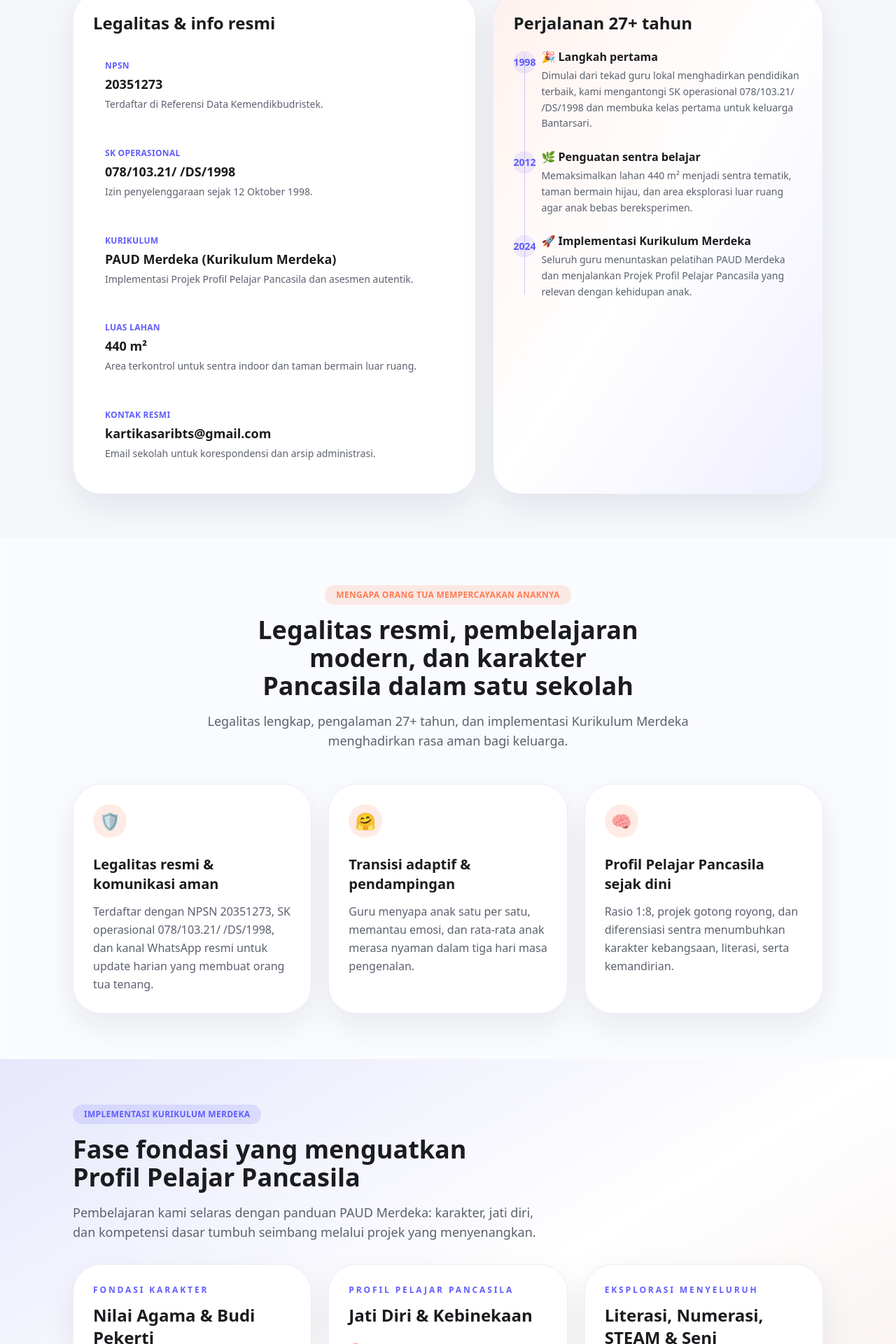
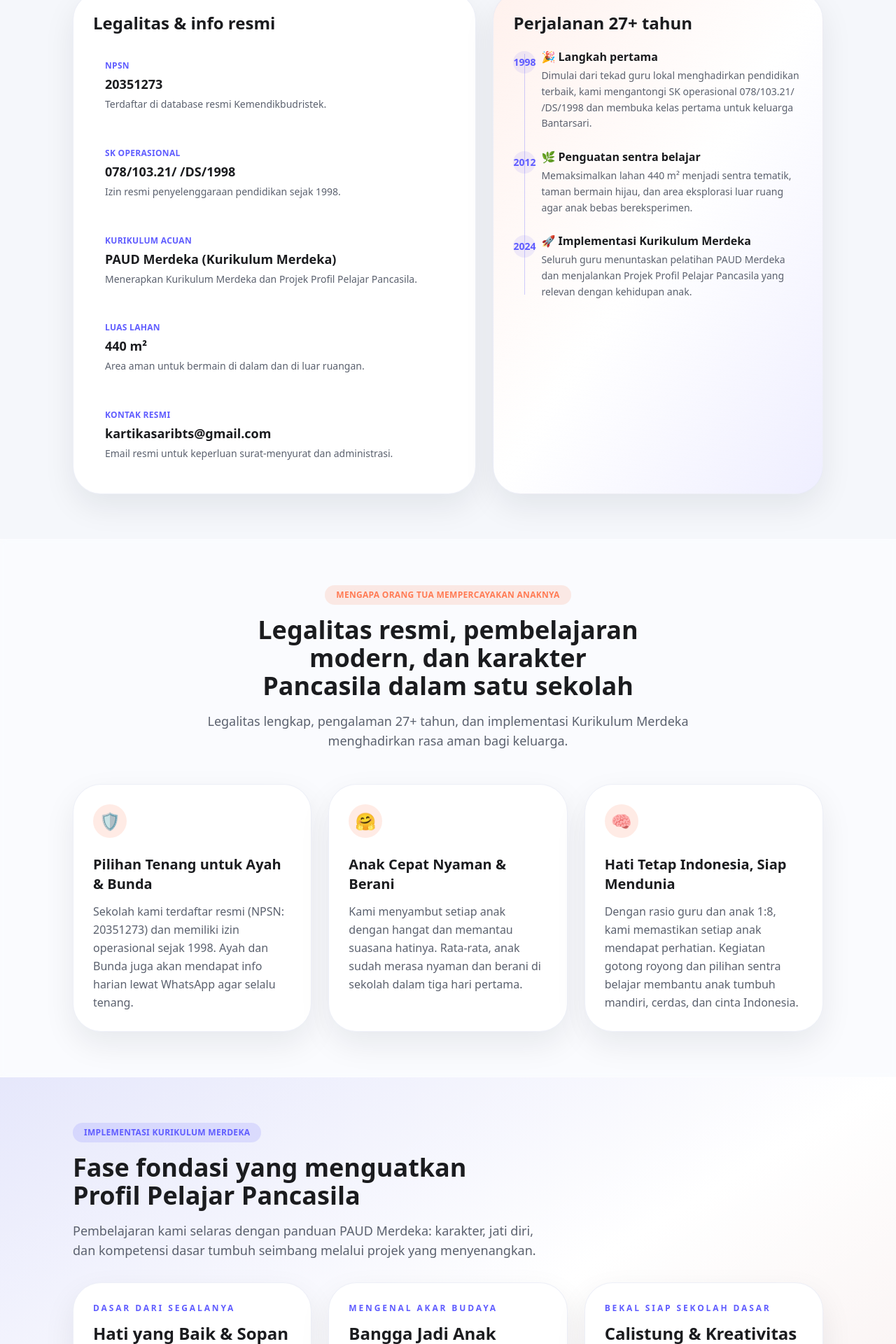
Before and after one commit to jwrfree/tk-kartikasari, a Next.js app: page / in a window 1280 px wide. Shown: the part 1486-3406 px from the top of the page at 70% size. Built offline with nearby package versions, Linux system fonts and the light colour scheme.

Commit message:
Changes before Firebase Studio auto-run

```diff
--- a/content/home.ts
+++ b/content/home.ts
@@ -11,7 +11,7 @@ import type {
 } from "@/app/types/home";
 
 export const homeHeroDescription =
-  "Kami telah membersamai keluarga Bantarsari sejak 1998 dan kini resmi menerapkan Kurikulum Merdeka PAUD untuk membangun Profil Pelajar Pancasila.";
+  "Membantu anak tumbuh menjadi pribadi yang ceria dan berkarakter Pancasila. Caranya? Lewat pendampingan personal, kegiatan yang sesuai minat anak, dan projek seru yang hasilnya sesuai arahan Kemendikbudristek.";
 
 export const homeStats: HomeStat[] = [
   {
@@ -20,31 +20,31 @@ export const homeStats: HomeStat[] = [
   },
   {
     value: "PAUD Merdeka",
-    label: "Kurikulum resmi dengan Projek Profil Pelajar Pancasila",
+    label: "Kurikulum yang membebaskan anak bereksplorasi",
   },
   {
     value: "1 : 8",
-    label: "Rasio guru dan anak di setiap kelas tematik",
+    label: "Rasio guru dan anak agar setiap anak diperhatikan",
   },
 ];
 
 export const homeHighlights: HomeHighlight[] = [
   {
     icon: "🛡️",
-    title: "Legalitas resmi & komunikasi aman",
-    description: `Terdaftar dengan NPSN ${officialProfile.npsn}, SK operasional ${officialProfile.operationalLicense}, dan kanal WhatsApp resmi untuk update harian yang membuat orang tua tenang.`,
+    title: "Pilihan Tenang untuk Ayah & Bunda",
+    description: `Sekolah kami terdaftar resmi (NPSN: ${officialProfile.npsn}) dan memiliki izin operasional sejak 1998. Ayah dan Bunda juga akan mendapat info harian lewat WhatsApp agar selalu tenang.`,
   },
   {
     icon: "🤗",
-    title: "Transisi adaptif & pendampingan",
+    title: "Anak Cepat Nyaman & Berani",
     description:
-      "Guru menyapa anak satu per satu, memantau emosi, dan rata-rata anak merasa nyaman dalam tiga hari masa pengenalan.",
+      "Kami menyambut setiap anak dengan hangat dan memantau suasana hatinya. Rata-rata, anak sudah merasa nyaman dan berani di sekolah dalam tiga hari pertama.",
   },
   {
     icon: "🧠",
-    title: "Profil Pelajar Pancasila sejak dini",
+    title: "Hati Tetap Indonesia, Siap Mendunia",
     description:
-      "Rasio 1:8, projek gotong royong, dan diferensiasi sentra menumbuhkan karakter kebangsaan, literasi, serta kemandirian.",
+      "Dengan rasio guru dan anak 1:8, kami memastikan setiap anak mendapat perhatian. Kegiatan gotong royong dan pilihan sentra belajar membantu anak tumbuh mandiri, cerdas, dan cinta Indonesia.",
   },
 ];
 
@@ -53,33 +53,33 @@ export const homePrograms: HomeProgram[] = [
     name: "Kelas Bintang • Fondasi Merdeka",
     age: "Usia 4–5 tahun",
     description:
-      "Kelas transisi dengan fokus adaptasi, kemandirian, serta penguatan nilai agama dan budi pekerti.",
+      "Kelas peralihan yang fokus pada adaptasi, kemandirian, serta menanamkan nilai-nilai baik.",
     points: [
-      "Projek P5 mini seputar rasa syukur, peduli sesama, dan cinta lingkungan.",
-      "Pembelajaran terdiferensiasi untuk gaya belajar visual, auditori, dan kinestetik.",
-      "Asesmen observasi harian dibagikan kepada orang tua sebagai portofolio.",
+      "Projek seru seputar rasa syukur, peduli sesama, dan cinta lingkungan.",
+      "Pilihan kegiatan belajar yang sesuai dengan gaya anak (visual, pendengaran, gerakan).",
+      "Laporan harian berupa foto dan cerita singkat dibagikan kepada orang tua.",
     ],
   },
   {
     name: "Kelas Pelangi • Siap Sekolah Dasar",
     age: "Usia 5–6 tahun",
     description:
-      "Penguatan literasi, numerasi, dan kepemimpinan dengan konteks lokal Cilacap dan dunia nyata anak.",
+      "Menguatkan kemampuan baca-tulis-hitung (calistung) dan rasa percaya diri dengan konteks dunia anak.",
     points: [
-      "Projek STEAM berbasis lingkungan pesisir dan budaya daerah.",
-      "Latihan presentasi dan diskusi untuk menumbuhkan percaya diri dan kemandirian.",
-      "Rencana belajar individual yang diselaraskan dengan keluarga setiap awal tema.",
+      "Projek STEAM (Sains, Teknologi, Engineering, Seni, Matematika) berbasis lingkungan sekitar.",
+      "Latihan bercerita dan tampil di depan teman untuk menumbuhkan keberanian.",
+      "Rencana belajar personal yang disepakati bersama keluarga di setiap awal tema.",
     ],
   },
   {
-    name: "Projek Profil Pelajar Pancasila & Ekstrakurikuler",
+    name: "Kegiatan Seru Tambahan",
     age: "Jumat kreatif & pekan tematik",
     description:
-      "Kegiatan kokurikuler yang memperkaya karakter dan bakat melalui pendekatan Kurikulum Merdeka.",
+      "Kegiatan di luar kelas untuk mengasah bakat dan memperkaya karakter anak.",
     points: [
-      "Pameran hasil projek gotong royong setiap akhir tema.",
-      "Pilihan kelas tahfidz, tari, memasak, dan literasi digital dasar.",
-      "Kolaborasi komunitas lokal sebagai narasumber inspiratif.",
+      "Pameran karya bersama setiap akhir tema untuk merayakan hasil belajar anak.",
+      "Pilihan kelas seperti mengaji (tahfidz), menari, memasak, dan komputer dasar.",
+      "Mengundang narasumber dari lingkungan sekitar (misal: polisi, pemadam kebakaran).",
     ],
   },
 ];
@@ -87,66 +87,66 @@ export const homePrograms: HomeProgram[] = [
 export const homeJourney: HomeJourneyItem[] = [
   {
     time: "07.00",
-    title: "Sambutan & refleksi syukur",
+    title: "Sambut Pagi Ceria",
     description:
-      "Guru menyapa anak satu per satu, melakukan cek kesehatan ringan, dan mengajak doa pembuka.",
+      "Guru menyapa setiap anak, mengecek suhu tubuh, dan mengajak berdoa bersama sebelum mulai bermain.",
     icon: "🌅",
   },
   {
     time: "08.00",
-    title: "Sesi Profil Pelajar Pancasila",
+    title: "Lingkar Karakter Pancasila",
     description:
-      "Lingkar pagi dengan cerita kebajikan, lagu toleransi, dan diskusi rasa bangga menjadi anak Indonesia.",
+      "Duduk melingkar sambil mendengarkan cerita baik, menyanyikan lagu daerah, dan berbagi rasa bangga menjadi anak Indonesia.",
     icon: "🇮🇩",
   },
   {
     time: "09.15",
-    title: "Eksplorasi diferensiasi",
+    title: "Main di Sudut Belajar",
     description:
-      "Anak memilih sentra seni, sains, literasi, atau role play sesuai minat sambil didampingi guru.",
+      "Anak bebas memilih sudut main yang disuka: seni, sains, balok, atau main peran, sambil ditemani guru.",
     icon: "🧩",
   },
   {
     time: "10.30",
-    title: "Projek luar ruang",
+    title: "Eksplorasi di Luar Ruang",
     description:
-      "Berkebun, bermain air, dan eksperimen alam untuk menumbuhkan kepedulian lingkungan.",
+      "Saatnya berkebun, bermain air, atau melakukan percobaan sederhana untuk lebih peduli pada alam.",
     icon: "🌿",
   },
   {
     time: "11.15",
-    title: "Refleksi & asesmen autentik",
+    title: "Cerita Hari Ini & Pulang",
     description:
-      "Anak berbagi karya dengan mata berbinar, mencatat hal baru di jurnal emosi, lalu menutup hari dengan doa.",
+      "Anak menceritakan hasil karyanya dengan bangga, menggambar perasaan hari ini di jurnal, lalu menutup hari dengan doa.",
     icon: "📘",
   },
 ];
 
 export const homeFaqs: HomeFaq[] = [
   {
-    question: "Apa yang membedakan TK Kartikasari?",
+    question: "Apa bedanya TK Kartikasari dengan yang lain?",
     answer:
-      "Sejak 1998 kami konsisten menghadirkan lingkungan belajar yang hangat, legal secara resmi, dan kini menjadi pelaksana Kurikulum Merdeka PAUD di Bantarsari.",
+      "Sejak 1998, kami menciptakan lingkungan belajar yang hangat seperti di rumah, terdaftar secara resmi, dan kini menjadi salah satu sekolah penggerak Kurikulum Merdeka di Bantarsari.",
   },
   {
-    question: "Kurikulum apa yang digunakan?",
+    question: "Kurikulumnya seperti apa?",
     answer:
-      "Kami menerapkan Kurikulum Merdeka PAUD dengan Projek Penguatan Profil Pelajar Pancasila, asesmen autentik, dan pembelajaran terdiferensiasi.",
+      "Kami memakai Kurikulum Merdeka. Artinya, anak-anak lebih banyak diajak bereksplorasi lewat projek seru, dan cara belajarnya disesuaikan dengan minat dan kesiapan setiap anak.",
   },
   {
-    question: "Bagaimana laporan perkembangan anak diberikan?",
+    question: "Bagaimana cara saya tahu perkembangan anak?",
     answer:
-      "Guru menyusun catatan observasi harian, portofolio karya, serta laporan perkembangan tiap akhir tema dan semester.",
+      "Setiap hari, guru akan mengirimkan cerita singkat dan foto kegiatan anak. Kami juga ada laporan resmi berupa portofolio karya anak di setiap akhir tema dan semester.",
   },
   {
-    question: "Bagaimana proses adaptasi anak baru?",
+    question: "Bagaimana jika anak saya pemalu atau sulit beradaptasi?",
     answer:
-      "Tiga hari masa pengenalan disiapkan dengan guru pendamping, komunikasi harian melalui WhatsApp resmi, dan jadwal fleksibel sesuai kesiapan anak.",
+      "Jangan khawatir. Tiga hari pertama adalah masa perkenalan. Akan ada satu guru yang mendampingi anak secara khusus, dan kami akan terus berkomunikasi dengan Ayah/Bunda lewat WhatsApp.",
   },
   {
-    question: "Seberapa besar keterlibatan orang tua?",
+    question: "Apakah orang tua perlu terlibat di sekolah?",
     answer:
-      "Orang tua dilibatkan melalui kelas parenting, sesi refleksi projek P5, dan komunikasi rutin melalui kanal resmi sekolah.",
+      "Tentu, kami sangat senang jika orang tua terlibat! Ada kelas parenting, sesi berbagi saat anak selesai projek, dan diskusi rutin dengan guru untuk mendukung tumbuh kembang anak.",
   },
 ];
 
@@ -154,56 +154,56 @@ export const homeCredentials: HomeCredential[] = [
   {
     label: "NPSN",
     value: officialProfile.npsn,
-    description: "Terdaftar di Referensi Data Kemendikbudristek.",
+    description: "Terdaftar di database resmi Kemendikbudristek.",
   },
   {
     label: "SK Operasional",
     value: officialProfile.operationalLicense,
-    description: "Izin penyelenggaraan sejak 12 Oktober 1998.",
+    description: "Izin resmi penyelenggaraan pendidikan sejak 1998.",
   },
   {
-    label: "Kurikulum",
+    label: "Kurikulum Acuan",
     value: officialProfile.curriculum,
-    description: "Implementasi Projek Profil Pelajar Pancasila dan asesmen autentik.",
+    description: "Menerapkan Kurikulum Merdeka dan Projek Profil Pelajar Pancasila.",
   },
   {
     label: "Luas Lahan",
     value: officialProfile.landArea,
-    description: "Area terkontrol untuk sentra indoor dan taman bermain luar ruang.",
+    description: "Area aman untuk bermain di dalam dan di luar ruangan.",
   },
   {
     label: "Kontak Resmi",
     value: officialProfile.email,
-    description: "Email sekolah untuk korespondensi dan arsip administrasi.",
+    description: "Email resmi untuk keperluan surat-menyurat dan administrasi.",
   },
 ];
 
 export const homeCurriculumPillars: HomeCurriculumPillar[] = [
   {
-    title: "Nilai Agama & Budi Pekerti",
-    subtitle: "Fondasi karakter",
+    title: "Hati yang Baik & Sopan Santun",
+    subtitle: "Dasar dari segalanya",
     points: [
-      "Projek tematik keagamaan yang mendorong rasa syukur dan empati.",
-      "Pembiasaan ibadah, doa, dan sikap sopan santun dalam rutinitas kelas.",
-      "Kolaborasi orang tua untuk menguatkan kebiasaan baik di rumah.",
+      "Kegiatan rutin yang menanamkan rasa syukur, empati, dan peduli sesama.",
+      "Membiasakan ibadah, doa, dan tata krama dalam kegiatan sehari-hari.",
+      "Kerja sama dengan orang tua untuk melanjutkan kebiasaan baik di rumah.",
     ],
   },
   {
-    title: "Jati Diri & Kebinekaan",
-    subtitle: "Profil Pelajar Pancasila",
+    title: "Bangga Jadi Anak Indonesia",
+    subtitle: "Mengenal akar budaya",
     points: [
-      "Kegiatan mengenal budaya lokal Cilacap dan keberagaman Indonesia.",
-      "Projek gotong royong, toleransi, serta kegiatan berbagi dengan komunitas.",
-      "Program \"Aku Anak Indonesia\" untuk menumbuhkan rasa bangga dan percaya diri.",
+      "Mengenal budaya lokal Cilacap dan keberagaman Indonesia lewat permainan.",
+      "Projek gotong royong, menghargai perbedaan, dan berbagi dengan lingkungan sekitar.",
+      "Program \"Aku Anak Hebat\" untuk membangun rasa percaya diri dan kemandirian.",
     ],
   },
   {
-    title: "Literasi, Numerasi, STEAM & Seni",
-    subtitle: "Eksplorasi menyeluruh",
+    title: "Calistung & Kreativitas",
+    subtitle: "Bekal siap sekolah dasar",
     points: [
-      "Pembelajaran terdiferensiasi sesuai kebutuhan dan minat anak.",
-      "Eksperimen STEAM sederhana serta literasi digital dasar yang aman.",
-      "Asesmen formatif melalui dokumentasi karya dan cerita anak.",
+      "Belajar baca, tulis, hitung (calistung) lewat cara yang asyik dan sesuai minat anak.",
+      "Percobaan sains sederhana, pengenalan komputer, dan kegiatan seni yang aman.",
+      "Perkembangan anak dinilai dari hasil karyanya dan cerita yang ia sampaikan.",
     ],
   },
 ];
```
